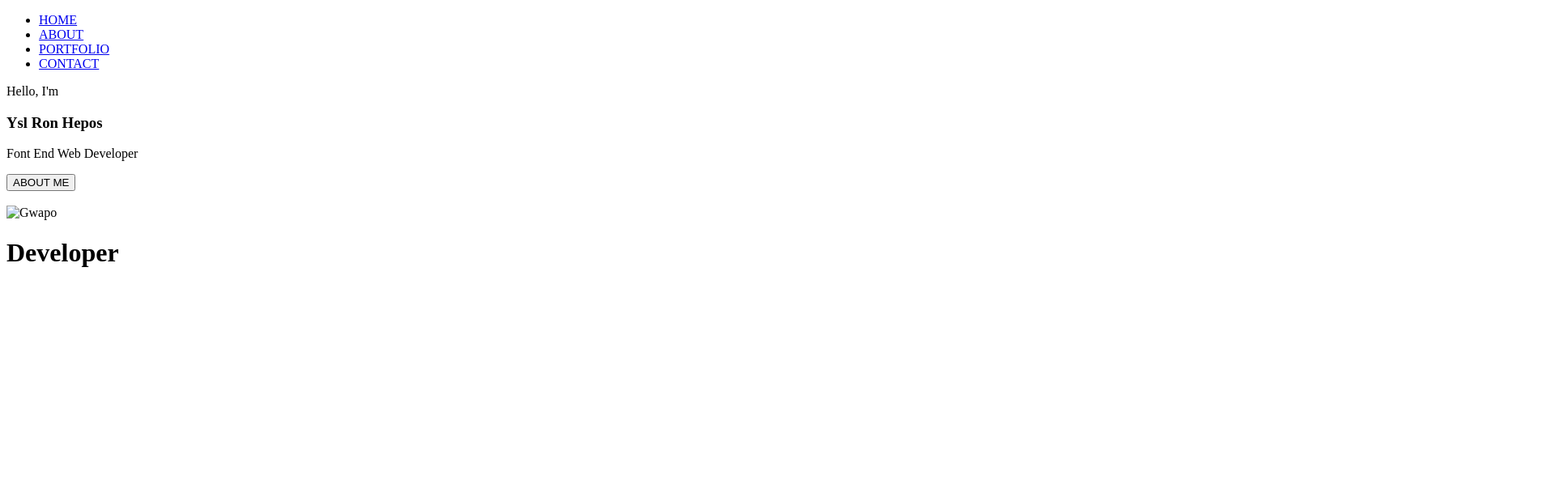
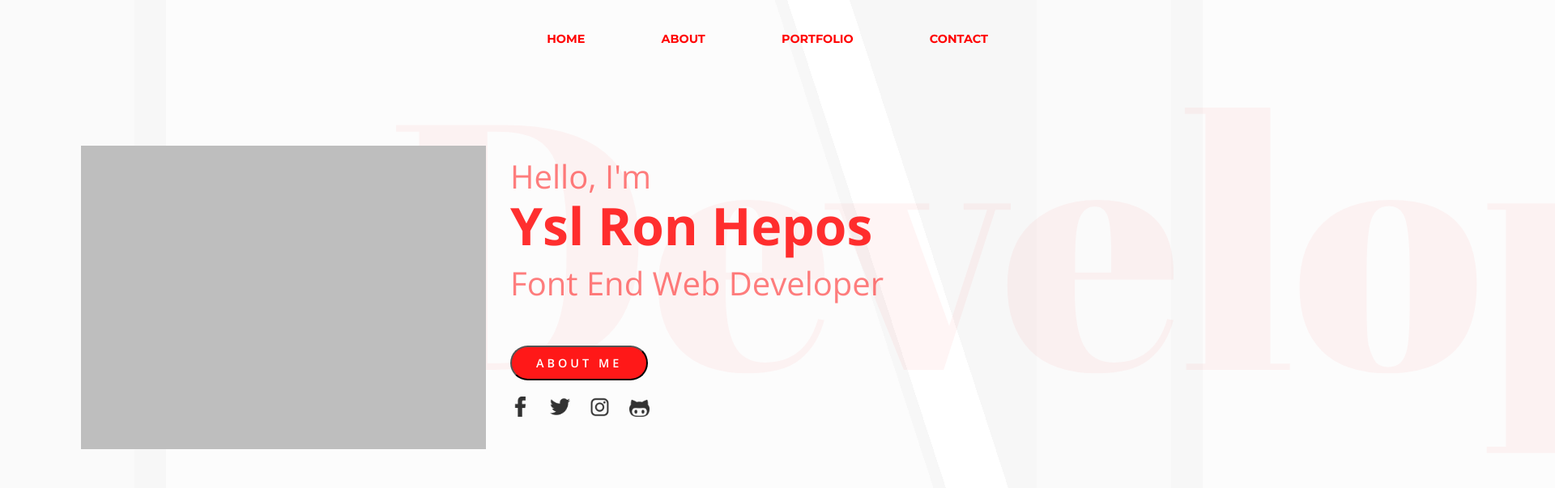
Before and after one commit to yslron/web-portfolio-project, a plain HTML site: page index.html in a window 1280 px wide. Shown: the top 603 px of the page at 81% size, 1920 px wide, since content can reach past the window. Drawn offline with nearby package versions, Linux system fonts and the light colour scheme; the site is published under a folder, as on GitHub Pages, so addresses that start at the root find nothing.

Commit message:
Issue
fixed issue css and images not showing

```diff
--- a/index.html
+++ b/index.html
@@ -1,7 +1,7 @@
 <!DOCTYPE html>
 <html lang="en">
 <head>
-    <link rel="stylesheet" href="/styles/style.css">
+    <link rel="stylesheet" href="./styles/style.css">
     <link href="https://fonts.googleapis.com/css2?family=Abril+Fatface&family=Open+Sans:ital,wght@0,300;0,400;0,600;0,700;0,800;1,300;1,400;1,600;1,700;1,800&display=swap" rel="stylesheet">
     <link href="https://fonts.googleapis.com/css2?family=Montserrat:wght@700&display=swap" rel="stylesheet">
     <meta charset="UTF-8">
@@ -37,17 +37,17 @@
                      </div>
                      <div class="social-icons">
                         <!--<h4>Find Me on</h4>-->
-                        <img src="/images/f.png" alt="">
-                        <img src="/images/twit.png" alt="">
-                        <img src="/images/inst.png" alt="">
-                        <img src="/images/git.png" alt="">
+                        <img src="./images/f.png" alt="">
+                        <img src="./images/twit.png" alt="">
+                        <img src="./images/inst.png" alt="">
+                        <img src="./images/git.png" alt="">
                     </div>
                 </div>
             </section>
 
         </div>
     </section>
-    <img class="pfp" src="/images/web.png" alt="Gwapo">
+    <img class="pfp" src="./images/web.png" alt="Gwapo">
     <h1 class="t-bg">Developer</h1>
 </body>
 </html>
```
